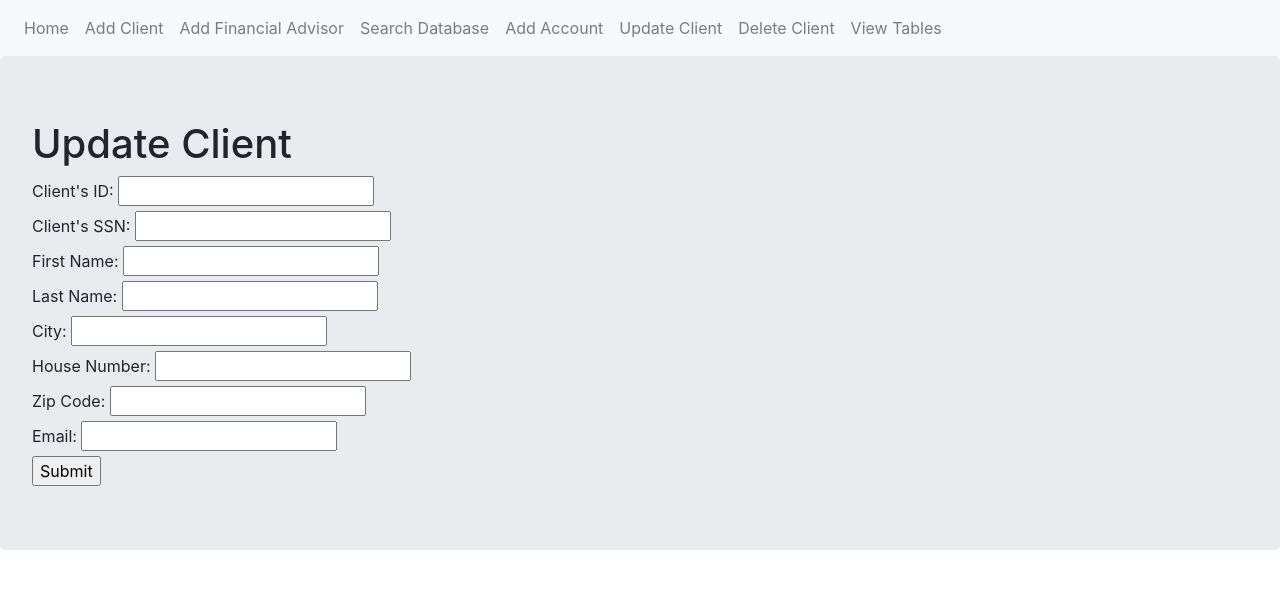
After one commit to GavinSlusher/Land-of-Lakes-Bank, a Flask app: page /update_client in a window 1280 px wide. The commit adds this page. Shown: the top 589 px of the page. Run offline with Flask 2, Linux system fonts and the light colour scheme; some libraries are stand-ins or nearby versions.

Commit message:
Adding stuff from Pair Programming

```diff
--- /dev/null
+++ b/LoLBank/forms.py
@@ -0,0 +1,66 @@
+from flask_wtf import FlaskForm
+from wtforms import (StringField, IntegerField, BooleanField, DateField, RadioField, SelectField,
+                    TextField, TextAreaField, SubmitField)
+from wtforms.fields.html5 import EmailField
+from wtforms.validators import DataRequired
+
+# class InfoForm(FlaskForm):
+#     breed = StringField('What breed of puppy', validators=[DataRequired()])
+#     neutered = BooleanField("Has the puppy been neutered?")
+#     mood = RadioField('Please choose it\'s mood:',
+#                         choices=[('Happy', 'Happy'), ('Excited', 'Excited')])
+#     food_choice = SelectField('Pick your favorite food:',
+#                                 choices=[('chi', 'Chicken'), ('bf', 'Beef'),
+#                                         ('fish', 'Fish')])
+#     feedback = TextAreaField()
+#     submit = SubmitField('Submit')
+
+class ClientForm(FlaskForm):
+    ssn = IntegerField("Client's SSN: ", validators=[DataRequired()])
+    first_name = StringField("First Name: ", validators=[DataRequired()])
+    last_name = StringField('Last Name:', validators=[DataRequired()])
+    city = StringField("City: ")
+    state = StringField('State: ')
+    house_number = IntegerField("House Number: ")
+    zip_code = IntegerField('Zip Code: ')
+    email = EmailField('Email: ')
+    submit = SubmitField("Submit")
+
+class AdvisorForm(FlaskForm):
+    first_name = StringField("First Name: ")
+    last_name = StringField("Last Name: ")
+    expertise = SelectField("Area of Expertise: ", choices=[('tax', 'Taxation'),
+                                                            ('estate', 'Estate Planning'),
+                                                            ('portfolio', 'Portfolio Management')])
+    submit = SubmitField("Submit")
+
+class UpdateClient(FlaskForm):
+    id = IntegerField("Client's ID: ", validators=[DataRequired()])
+    ssn = IntegerField("Client's SSN: ", validators=[DataRequired()])
+    first_name = StringField("First Name: ", validators=[DataRequired()])
+    last_name = StringField('Last Name:', validators=[DataRequired()])
+    city = StringField("City: ")
+    state = StringField('State: ')
+    house_number = IntegerField("House Number: ")
+    zip_code = IntegerField('Zip Code: ')
+    email = EmailField('Email: ')
+    submit = SubmitField("Submit")
+
+
+class AccountForm(FlaskForm):
+    id = IntegerField("Client's ID: ", validators=[DataRequired()])
+    submit = SubmitField("Submit")
+
+
+class DeleteForm(FlaskForm):
+    id = IntegerField("Client's ID: ", validators=[DataRequired()])
+    submit = SubmitField("Submit")
+
+class TablesForm(FlaskForm):
+    tables = SelectField("Select Table: ", choices=[('clients', 'Clients'),
+                                                    ('accounts', 'Accounts'),
+                                                    ('clients_advisors', 'Clients Advisors'),
+                                                    ('clients_accounts', 'Clients Accounts'),
+                                                    ('addresses', 'Addresses'),
+                                                    ('financial_advisors', 'Financial Advisors')])
+    submit = SubmitField("Submit")
--- a/LoLBank/routes.py
+++ b/LoLBank/routes.py
@@ -1,6 +1,7 @@
-from flask import Blueprint, render_template
+from flask import Blueprint, render_template, request
 
 from .extensions import db
+from .forms import ClientForm, AdvisorForm, AccountForm, UpdateClient, DeleteForm, TablesForm
 # NOTE: Won't work until we finish models.py
 # from .models import addresses, clients, accounts
 # from .models import financial_advisors, clients_accounts, clients_advisors
@@ -8,11 +9,103 @@ from .extensions import db
 
 main = Blueprint('main', __name__)
 
+# @app.route('/add', methods=['GET', 'POST'])
+# def add_pup():
+#     form = AddForm()
+
+#     if form.validate_on_submit():
+#         name = form.name.data
+
+#         # Add new Puppy to database
+#         new_pup = Puppy(name)
+#         db.session.add(new_pup)
+#         db.session.commit()
+
 
 @main.route('/')
 def index():
     return render_template('index.html')
 
-@main.route('/client_info')
-def client_info():
-    return render_template('client_info.html')
+@main.route('/add_client', methods=['GET', 'POST'])
+def add_client():
+
+    form = ClientForm()
+
+    if form.validate_on_submit():
+        ssn = form.ssn.data
+        first_name = form.first_name.data
+        last_name = form.last_name.data
+        city = form.city.data
+        state = form.city.data
+        house_number = form.house_number.data
+        zip_code = form.zip_code.data
+        email = form.email.data
+
+    return render_template('add_client.html', form=form)
+
+
+@main.route('/add_advisor', methods=['GET', 'POST'])
+def add_advisor():
+
+    form = AdvisorForm()
+
+    if form.validate_on_submit():
+        first_name = form.first_name.data
+        last_name = form.last_name.data
+        area_of_expertise = form.expertise.data
+
+    return render_template('add_advisor.html', form=form)
+
+# at least one SELECT utilize a search/filter with a dynamically populated list of properties
+@main.route('/search_database', methods=['GET', 'POST'])
+def search_database():
+    return render_template('search_database.html')
+
+# add an account to an existing user
+@main.route('/add_account', methods=['GET', 'POST'])
+def add_account():
+    form = AccountForm()
+    if form.validate_on_submit():
+        id = form.id.data
+    #else:
+        # return error message if invalid id entered
+
+    return render_template('add_account.html', form=form)
+
+@main.route('/update_client',  methods=['GET', 'POST'])
+def update_client():
+    form = UpdateClient()
+    if form.validate_on_submit():
+        id = form.id.data
+        # return (return client data)
+    #else:
+        # return error message if invalid id entered
+
+    return render_template('update_client.html', form=form)
+
+@main.route('/delete_client', methods=['GET', 'POST'])
+def delete_client():
+    form = DeleteForm()
+
+    if form.validate_on_submit():
+        id = form.id.data
+        # return (return client data)
+    #else:
+        # return error message if invalid id entered
+
+    return render_template('delete_client.html', form=form)
+
+@main.route('/view_tables', methods=['GET', 'POST'])
+def view_tables():
+    form = TablesForm()
+    if form.validate_on_submit():
+
+        table = form.tables.data
+
+        # clients = clients.form.data
+        # addresses = form.addresses.data
+        # accounts = form.accounts.data
+        # financial_advisors = form.financial_advisors.data
+        # clients_advisors = form.clients_advisors.data
+        # clients_accounts = form.clients_accounts.data
+    return render_template('view_tables.html', form=form)
--- a/LoLBank/templates/base.html
+++ b/LoLBank/templates/base.html
@@ -14,10 +14,13 @@
     <nav class="navbar navbar-expand-lg navbar-light bg-light">
       <div class="navbar-nav">
         <a class="nav-item nav-link" href=" {{ url_for('main.index') }}">Home</a>
-        <a class="nav-item nav-link" href=" {{ url_for('main.client_info') }}">Client Info</a>
-        <a class="nav-item nav-link" href="">Financial Advisor Info</a>
-        <a class="nav-item nav-link" href="">Add Info</a>
-        <a class="nav-item nav-link" href="">Delete Info</a>
+        <a class="nav-item nav-link" href=" {{ url_for('main.add_client') }}">Add Client</a>
+        <a class="nav-item nav-link" href="{{ url_for('main.add_advisor') }} ">Add Financial Advisor</a>
+        <a class="nav-item nav-link" href="{{ url_for('main.search_database') }} ">Search Database</a>
+        <a class="nav-item nav-link" href="{{ url_for('main.add_account') }}">Add Account</a>
+        <a class="nav-item nav-link" href="{{ url_for('main.update_client') }}">Update Client</a>
+        <a class="nav-item nav-link" href="{{ url_for('main.delete_client') }}">Delete Client</a>
+        <a class="nav-item nav-link" href="{{ url_for('main.view_tables') }}">View Tables</a>
       </div>
     </nav>
 
--- a/LoLBank/templates/client_info.html
+++ /dev/null
@@ -1,6 +0,0 @@
-{% extends "base.html" %}
-{% block content %}
-<div class="jumbotron">
-  <h1>Client Information</h1>
-</div>
-{% endblock %}
--- /dev/null
+++ b/LoLBank/templates/update_client.html
@@ -0,0 +1,18 @@
+{% extends "base.html" %}
+{% block content %}
+<div class="jumbotron">
+  <h1>Update Client</h1>
+  <form method="POST">
+    {{ form.hidden_tag() }}
+    {{ form.id.label }} {{form.id}} <br>
+    {{ form.ssn.label }} {{form.ssn}} <br>
+    {{ form.first_name.label }} {{form.first_name}} <br>
+    {{ form.last_name.label }} {{form.last_name}} <br>
+    {{ form.city.label }} {{form.city}} <br>
+    {{ form.house_number.label }} {{form.house_number}} <br>
+    {{ form.zip_code.label }} {{form.zip_code}} <br>
+    {{ form.email.label }} {{form.email}} <br>
+    {{ form.submit() }}
+  </form>
+</div>
+{% endblock %}
```
Also changed, not shown: LoLBank/templates/add_account.html (added, +11 -0 lines), LoLBank/templates/add_advisor.html (added, +13 -0 lines), LoLBank/templates/add_client.html (added, +17 -0 lines), LoLBank/templates/delete_client.html (added, +11 -0 lines), LoLBank/templates/search_database.html (added, +8 -0 lines), LoLBank/templates/view_tables.html (added, +11 -0 lines), 4 other files.
